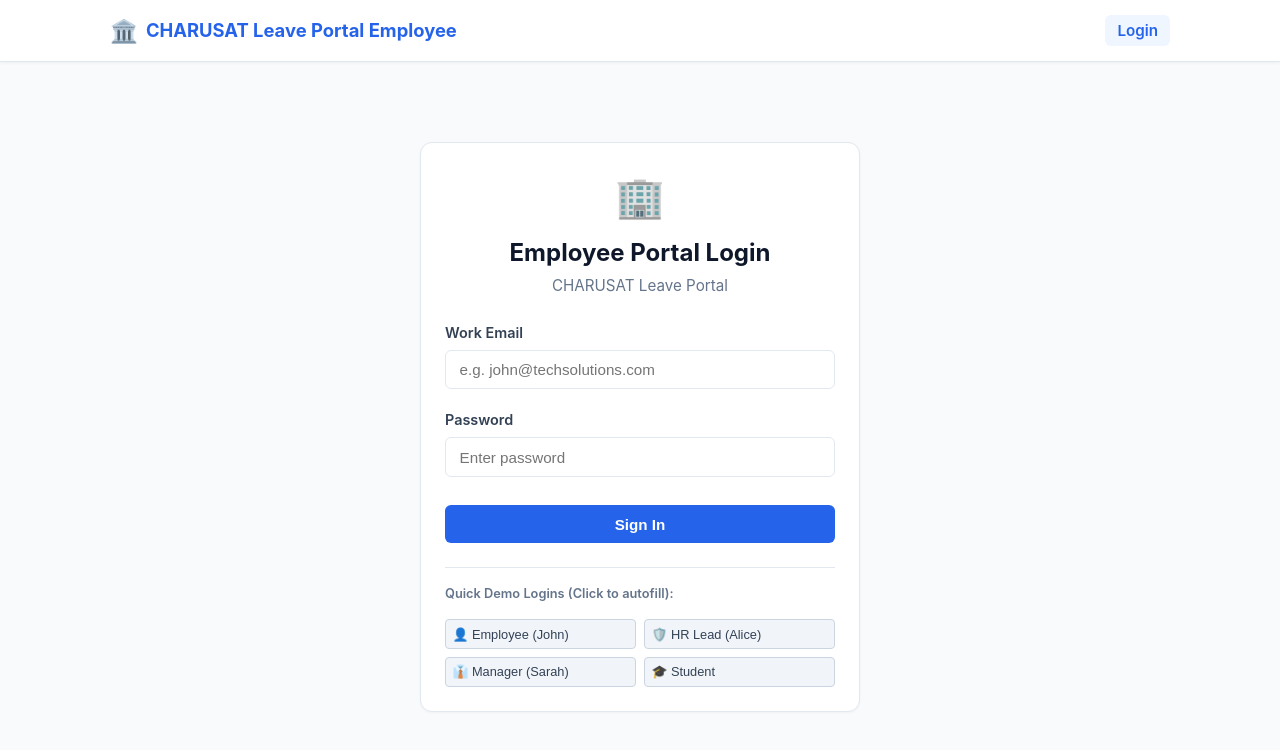
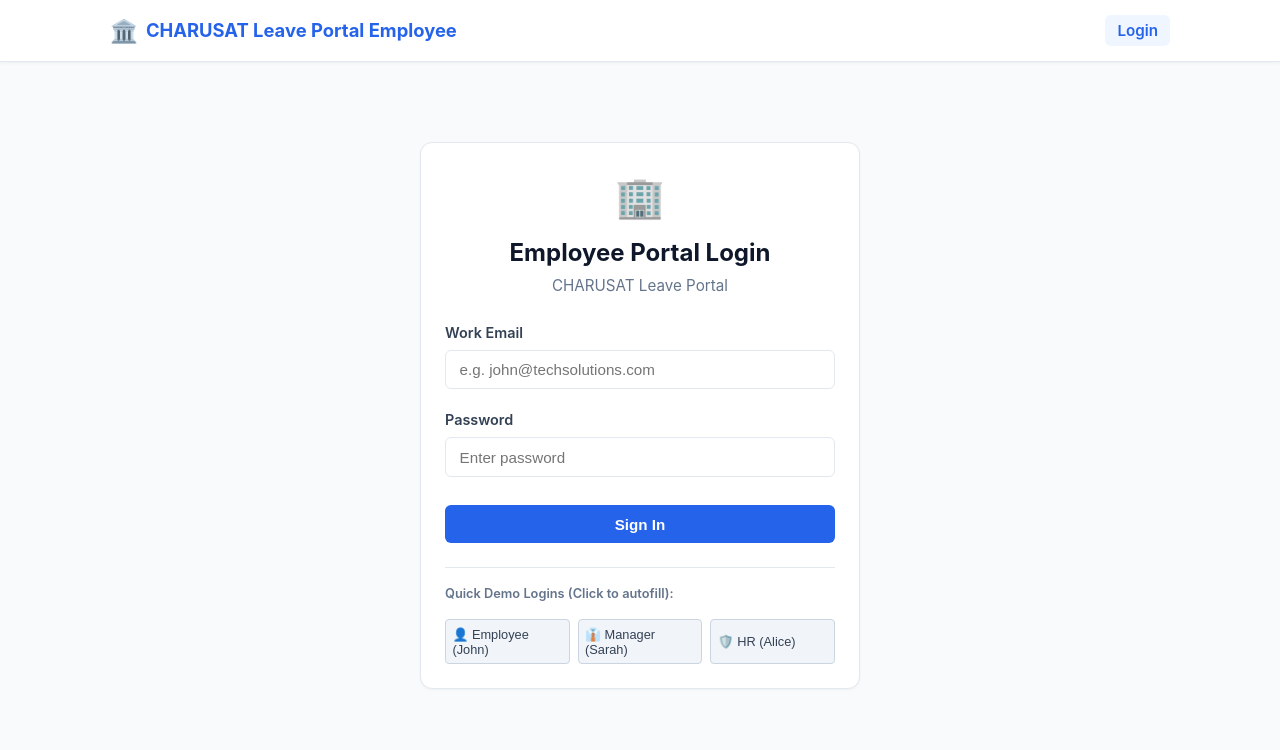
Before and after one commit to 24aiml062/itue301-exam-24aiml062-C, a React (Vite) app in the folder frontend/: page / in a window 1280 px wide. Shown: the top 750 px of the page. Built offline with nearby package versions, Linux system fonts and the light colour scheme.

Commit message:
Roles: Clean up demo logins to strictly match 3 exam roles Employee, Manager, HR

```diff
--- a/frontend/src/pages/LoginPage.jsx
+++ b/frontend/src/pages/LoginPage.jsx
@@ -103,20 +103,13 @@ const LoginPage = () => {
           <p style={{ fontSize: '0.8rem', color: '#64748b', fontWeight: 600, marginBottom: '0.5rem' }}>
             Quick Demo Logins (Click to autofill):
           </p>
-          <div className="quick-login-grid">
+          <div className="quick-login-grid" style={{ gridTemplateColumns: 'repeat(3, 1fr)' }}>
             <button
               type="button"
               className="btn-demo"
               onClick={() => handleQuickLogin('john@techsolutions.com', 'password123')}
             >
               👤 Employee (John)
-            </button>
-            <button
-              type="button"
-              className="btn-demo"
-              onClick={() => handleQuickLogin('hr@techsolutions.com', 'password123')}
-            >
-              🛡️ HR Lead (Alice)
             </button>
             <button
               type="button"
@@ -128,9 +121,9 @@ const LoginPage = () => {
             <button
               type="button"
               className="btn-demo"
-              onClick={() => handleQuickLogin('24aiml062@charusat.edu.in', 'password123')}
+              onClick={() => handleQuickLogin('hr@techsolutions.com', 'password123')}
             >
-              🎓 Student
+              🛡️ HR (Alice)
             </button>
           </div>
         </div>
```
Also changed, not shown: 1 other file (tests, documents, lock files or other folders).
